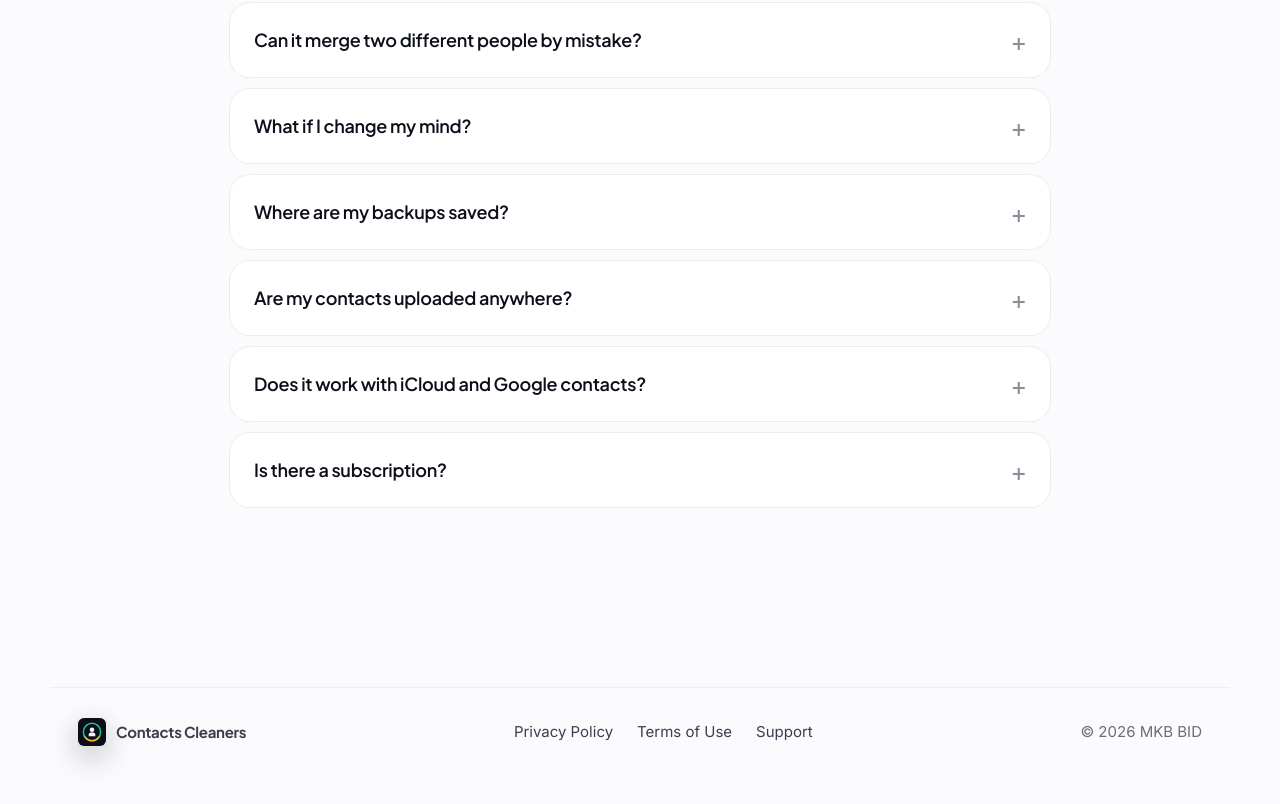
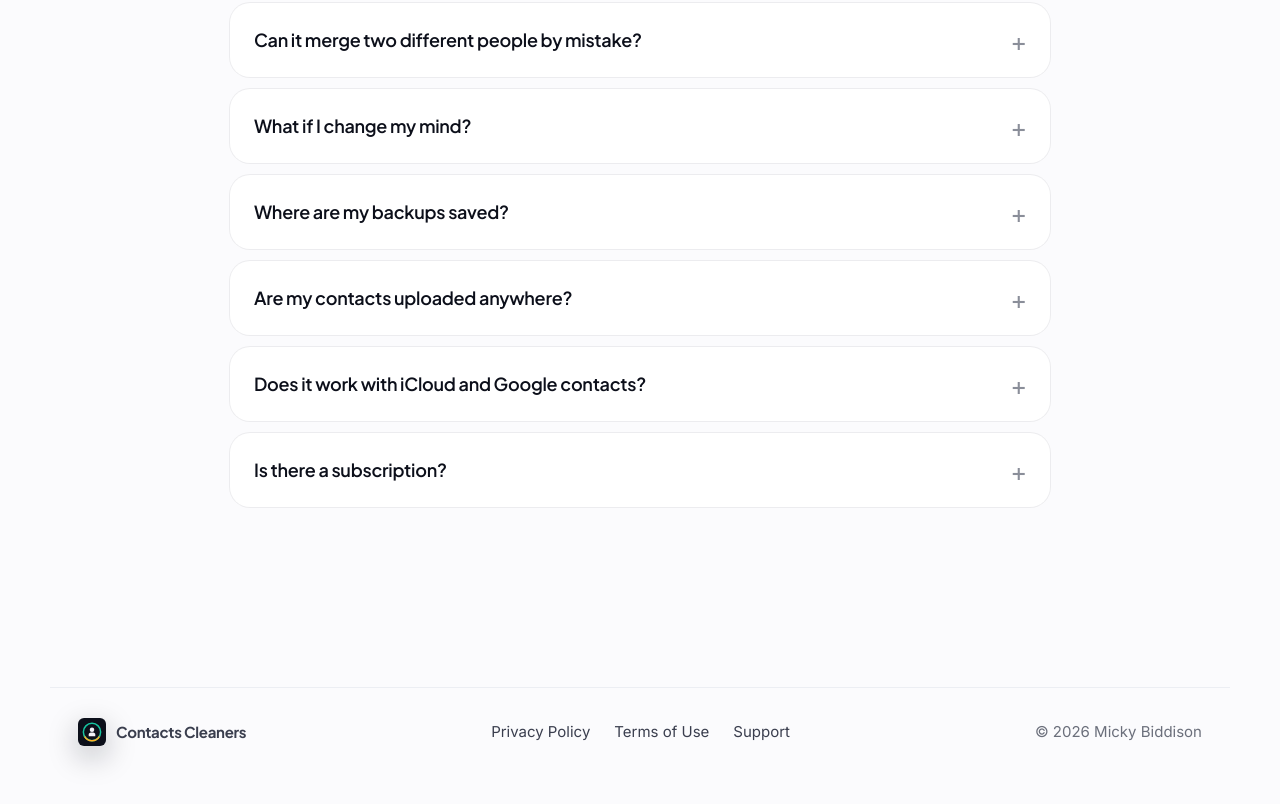
Before and after one commit to biddison101/Contactscleaners, a plain HTML site: page index.html in a window 1280 px wide. Shown: the part 8987-9791 px from the top of the page. Drawn offline with Linux system fonts and the light colour scheme.

Commit message:
Footer copyright: Micky Biddison
Co-Authored-By: Claude Opus 5.5 <noreply@anthropic.com>
Claude-Session: https://claude.ai/code/session_01BXnJGnQXR34ZEPxX9fKBnf

```diff
--- a/index.html
+++ b/index.html
@@ -269,7 +269,7 @@ a:focus-visible,summary:focus-visible{outline:3px solid #4F5BEF;outline-offset:3
 <footer><div class="wrap">
  <a class="brand" href="#top" style="font-size:15px"><div class="lkic" style="width:28px;height:28px;border-radius:6px"><svg aria-hidden="true" width="28" height="28" viewBox="0 0 1024 1024"><rect width="1024" height="1024" fill="#0C0F1A"></rect><circle cx="512" cy="512" r="316" fill="none" stroke="#16C5A0" stroke-width="54"></circle><path d="M785.7 670 A316 316 0 0 1 238.3 670" fill="none" stroke="#FFB020" stroke-width="54"></path><circle cx="785.7" cy="670" r="22" fill="#16C5A0" stroke="#FFB020" stroke-width="7"></circle><circle cx="238.3" cy="670" r="22" fill="#16C5A0" stroke="#FFB020" stroke-width="7"></circle><circle cx="512" cy="426" r="82" fill="#F2F3F8"></circle><path d="M392 668 V600 C392 552 440 532 512 532 C584 532 632 552 632 600 V668 Z" fill="#F2F3F8"></path></svg></div>Contacts Cleaners</a>
  <nav aria-label="Legal"><a href="privacy.html">Privacy Policy</a><a href="terms.html">Terms of Use</a><a href="support.html">Support</a></nav>
- <span>© 2026 MKB BID</span>
+ <span>© 2026 Micky Biddison</span>
 </div></footer>
 <script>
 (function(){
```
